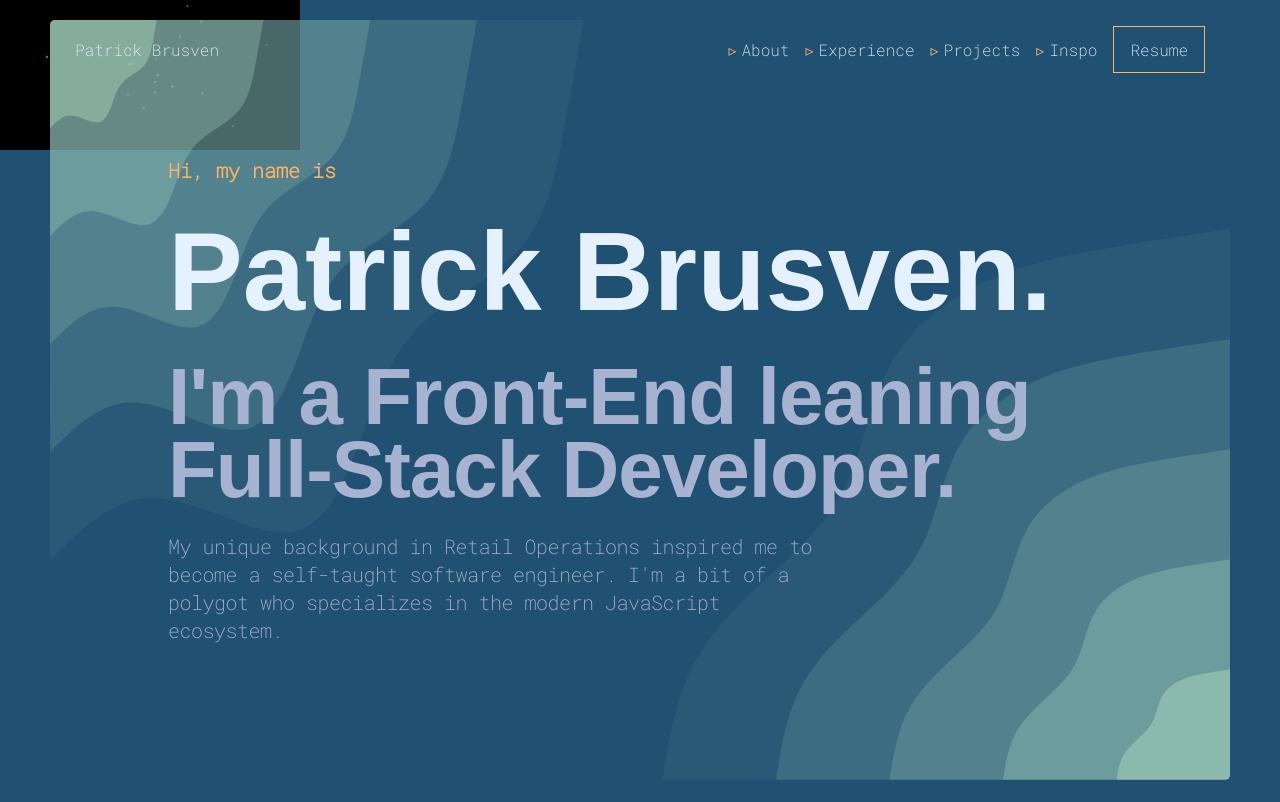
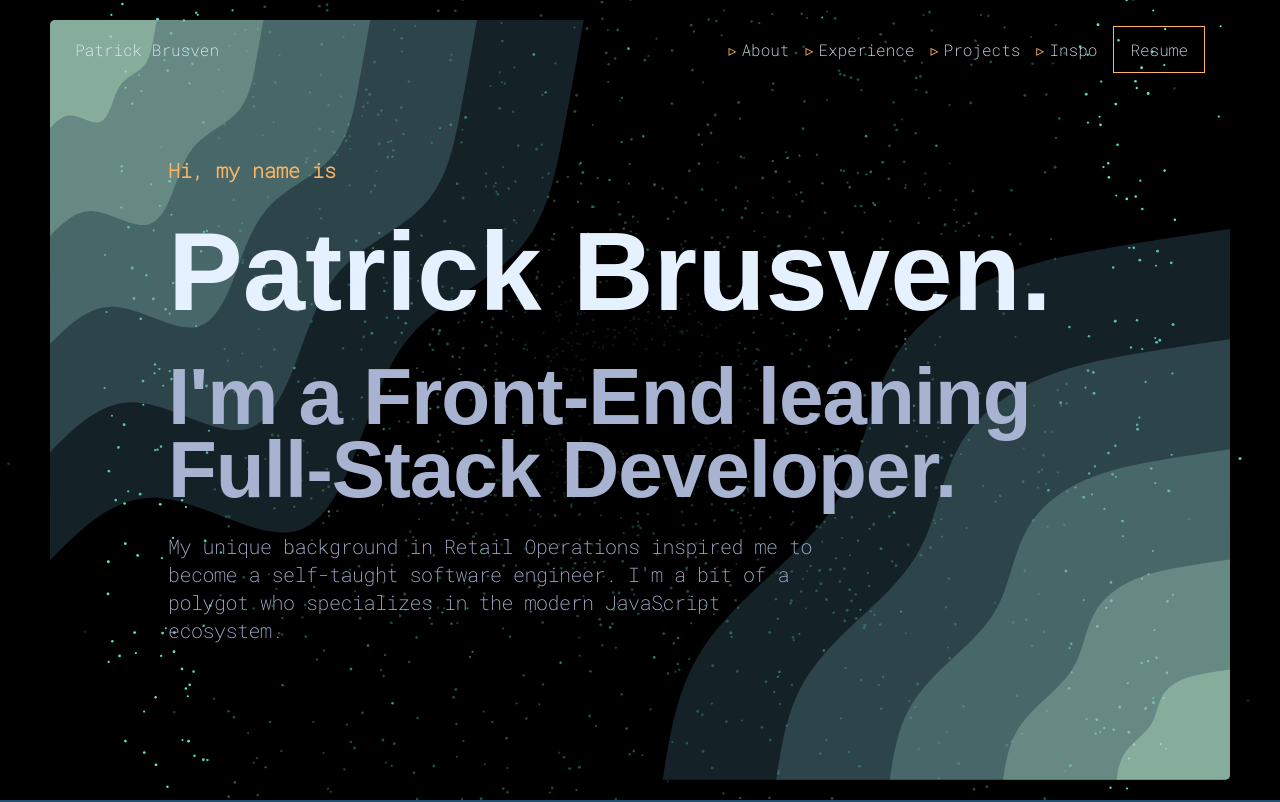
Before and after one commit to patrickbrusven/profile-v3, a React (Create React App) app: page / in a window 1280 px wide. Shown: the top 802 px of the page. Built offline with nearby package versions, Linux system fonts and the light colour scheme; a web font is replaced by a local one.

Commit message:
seperated components and logic

```diff
--- a/src/App.js
+++ b/src/App.js
@@ -2,7 +2,7 @@ import HeroSection from "./HeroSection";
 import NavBar from "./NavBar";
 import AboutSection from "./AboutSection";
 import ExperienceSection from "./ExperienceSection";
-import CanvasBackground from "./CanvasBackground";
+import CanvasBackground from "./canvas/CanvasBackground";
 
 function App() {
   return (
--- a/src/CanvasBackground.jsx
+++ b/src/canvas/CanvasBackground.jsx
@@ -1,51 +1,28 @@
-import { useEffect, useRef, useState } from "react";
+import { useState } from "react";
+import { calculateOpacity, calculateSpeed } from "./canvasHelper";
+import CanvasBase from "./CanvasBase";
 
 class Particle {
   constructor(ctx) {
+    this.countUpdate = 1;
     this.x = ctx.canvas.width / 2;
     this.y = ctx.canvas.height / 2;
     this.size = Math.random() * 0.5 + 1;
     this.speedX = Math.random() * 3 - 1.5;
     this.speedY = Math.random() * 3 - 1.5;
-    this.opacity = 0.5;
+    this.isClose = Math.random() < 0.35;
+    this.isSlowest = Math.abs(this.speedX) < 0.5 && Math.abs(this.speedY) < 0.5;
+    this.isSlow = Math.abs(this.speedX) < 1.2 && Math.abs(this.speedY) < 1.2;
+    this.opacityValue = 0;
   }
 }
 
-function Canvas({ animate, buildParticlesArray }) {
-  const canvasRef = useRef(null);
-
-  useEffect(() => {
-    const canvas = canvasRef.current;
-    const ctx = canvas.getContext("2d");
-    buildParticlesArray(ctx);
-  }, []);
-
-  useEffect(() => {
-    const canvas = canvasRef.current;
-    const ctx = canvas.getContext("2d");
-    let animationFrameId;
-
-    const render = () => {
-      animate(ctx, canvas);
-      animationFrameId = window.requestAnimationFrame(render);
-    };
-
-    render();
-
-    return () => {
-      window.cancelAnimationFrame(animationFrameId);
-    };
-  }, [animate]);
-
-  return <canvas ref={canvasRef} className="canvas" id="canvas-1"></canvas>;
-}
-
-function CanvasBackground() {
+function CanvasBackground({ isWarpSpeed = false }) {
   const [particlesArray, setParticlesArray] = useState([]);
 
   function buildParticlesArray(ctx) {
     let arr = [];
-    for (let i = 0; i < 10; i++) {
+    for (let i = 0; i < 1000; i++) {
       arr.push(new Particle(ctx));
     }
     setParticlesArray((oldArr) => {
@@ -53,13 +30,14 @@ function CanvasBackground() {
     });
   }
 
-  function update(particle) {
-    particle.x += particle.speedX;
-    particle.y += particle.speedY;
+  function update(particle, ctx) {
+    particle.countUpdate += 1;
+    calculateSpeed(particle, isWarpSpeed);
+    particle.opacityValue = calculateOpacity(particle, ctx);
   }
 
   function draw(ctx, particle) {
-    ctx.fillStyle = `rgb(100,255,218, ${particle.opacity})`;
+    ctx.fillStyle = `rgb(100,255,218, ${parseFloat(particle.opacityValue)})`;
     ctx.beginPath();
     ctx.arc(particle.x, particle.y, particle.size, 0, Math.PI * 2);
     ctx.fill();
@@ -69,7 +47,7 @@ function CanvasBackground() {
     ctx.clearRect(0, 0, canvas.width, canvas.height);
     for (let i = 0; i < particlesArray.length; i++) {
       const particle = particlesArray[i];
-      update(particle);
+      update(particle, canvas);
       draw(ctx, particle);
       if (
         particle.x > canvas.width ||
@@ -85,7 +63,7 @@ function CanvasBackground() {
   }
   return (
     <div className="canvas-container">
-      <Canvas animate={animate} buildParticlesArray={buildParticlesArray} />
+      <CanvasBase animate={animate} buildParticlesArray={buildParticlesArray} />
     </div>
   );
 }
--- /dev/null
+++ b/src/canvas/CanvasBase.jsx
@@ -0,0 +1,40 @@
+import { useRef, useEffect } from "react";
+
+function CanvasBase({ animate, buildParticlesArray }) {
+  const canvasRef = useRef(null);
+
+  useEffect(() => {
+    const canvas = canvasRef.current;
+    const ctx = canvas.getContext("2d");
+    canvas.width = window.innerWidth;
+    canvas.height = window.innerHeight;
+
+    window.addEventListener("resize", () => {
+      canvas.width = window.innerWidth;
+      canvas.height = window.innerHeight;
+    });
+
+    buildParticlesArray(ctx);
+  }, []);
+
+  useEffect(() => {
+    const canvas = canvasRef.current;
+    const ctx = canvas.getContext("2d");
+    let animationFrameId;
+
+    const render = () => {
+      animate(ctx, canvas);
+      animationFrameId = window.requestAnimationFrame(render);
+    };
+
+    render();
+
+    return () => {
+      window.cancelAnimationFrame(animationFrameId);
+    };
+  }, [animate]);
+
+  return <canvas ref={canvasRef} className="canvas" id="canvas-1"></canvas>;
+}
+
+export default CanvasBase;
--- /dev/null
+++ b/src/canvas/canvasHelper.js
@@ -0,0 +1,75 @@
+export const calculateOpacity = (particle, canvas) => {
+  const threshold = 50;
+  const diff = {
+    x: Math.abs(particle.x - canvas.width / 2),
+    y: Math.abs(particle.y - canvas.height / 2),
+  };
+  if (particle.isSlowest) {
+    if (diff.x < threshold && diff.y < threshold) {
+      return 0;
+    } else if (diff.x > threshold * 2 || diff.y > threshold * 2) {
+      return 0.2;
+    } else if (diff.x > threshold || diff.y > threshold) {
+      return 0.1;
+    } else {
+      return 0.3;
+    }
+  } else if (particle.isSlow) {
+    if (diff.x < threshold && diff.y < threshold) {
+      return 0;
+    } else if (diff.x > threshold * 3 || diff.y > threshold * 3) {
+      return 0.3;
+    } else if (diff.x > threshold * 2 || diff.y > threshold * 2) {
+      return 0.2;
+    } else if (diff.x > threshold || diff.y > threshold) {
+      return 0.1;
+    } else {
+      return 0.4;
+    }
+  }
+  if (diff.x < threshold && diff.y < threshold) {
+    return 0;
+  } else if (diff.x > threshold * 9 || diff.y > threshold * 9) {
+    return 0.9;
+  } else if (diff.x > threshold * 8 || diff.y > threshold * 8) {
+    return 0.8;
+  } else if (diff.x > threshold * 7 || diff.y > threshold * 7) {
+    return 0.7;
+  } else if (diff.x > threshold * 6 || diff.y > threshold * 6) {
+    return 0.6;
+  } else if (diff.x > threshold * 5 || diff.y > threshold * 5) {
+    return 0.5;
+  } else if (diff.x > threshold * 4 || diff.y > threshold * 4) {
+    return 0.4;
+  } else if (diff.x > threshold * 3 || diff.y > threshold * 3) {
+    return 0.3;
+  } else if (diff.x > threshold * 2 || diff.y > threshold * 2) {
+    return 0.2;
+  } else if (diff.x > threshold || diff.y > threshold) {
+    return 0.1;
+  } else {
+    return 1;
+  }
+};
+
+export const calculateSpeed = (particle, isWarpSpeed) => {
+  if (particle.isClose) {
+    const countCalc = particle.countUpdate / 50;
+    const increaseBy = countCalc > 1 ? countCalc : 1;
+    if (isWarpSpeed) {
+      particle.x += particle.speedX * increaseBy * 2;
+      particle.y += particle.speedY * increaseBy * 2;
+    } else {
+      particle.x += particle.speedX * increaseBy;
+      particle.y += particle.speedY * increaseBy;
+    }
+  } else {
+    if (isWarpSpeed) {
+      particle.x += particle.speedX * 2;
+      particle.y += particle.speedY * 2;
+    } else {
+      particle.x += particle.speedX;
+      particle.y += particle.speedY;
+    }
+  }
+};
```
